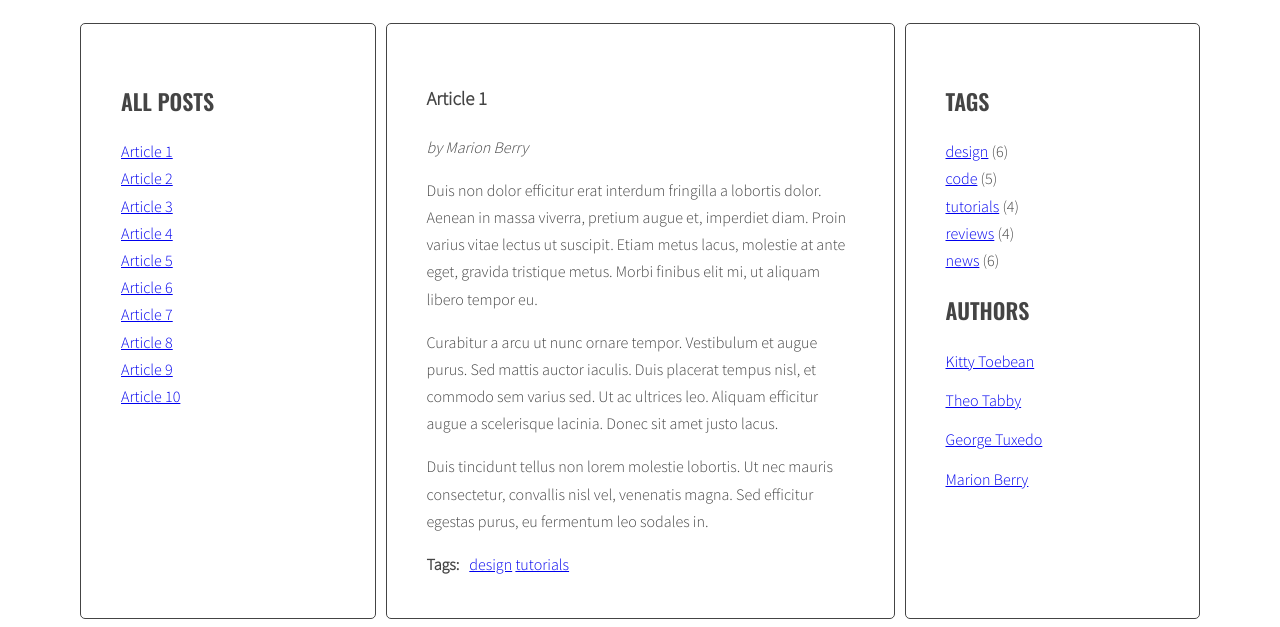
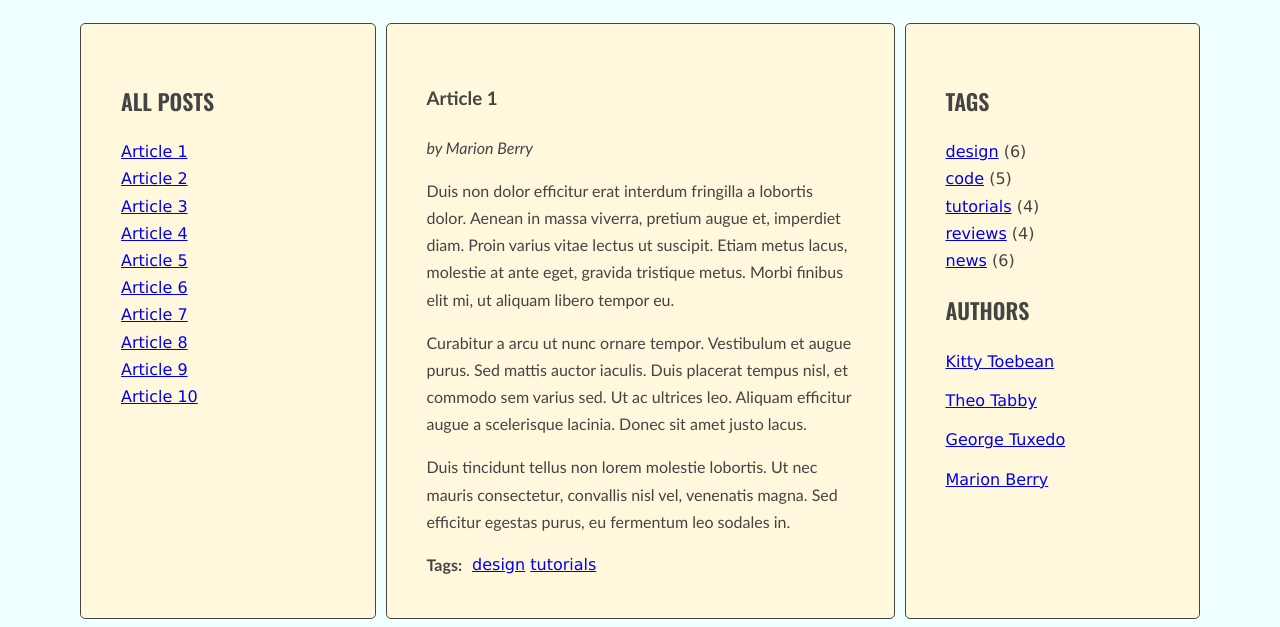
Before and after one commit to CezaryMalin/javascript-blog, a website: page index.html in a window 1280 px wide. Shown: the part 220-847 px from the top of the page. Drawn offline with nearby package versions, Linux system fonts and the light colour scheme.

Commit message:
add styles scss and repair errors after npm run test:js

```diff
--- a/js/script.js
+++ b/js/script.js
@@ -5,98 +5,47 @@
     optTitleSelector = '.post-title',
     optTitleListSelector = '.titles';
 
-// function generateTitleLinks(){
-
-// /*[DONE] remove contents of titleList */
-
-// const titleList = document.querySelector(optTitleListSelector);
-// titleList.innerHTML = '';
-
-// /* [Done] for each article */
-
-// const articles = document.querySelectorAll(optArticleSelector);
-//   for (let article of articles) {
-
-//   /* [Done] get the article id */
-//     const articleId = article.getAttribute('id');
-
-//   /*[Done] find the title element */
-//   const articleTitleElement = article.querySelector(optTitleSelector);
-
-//   /* [Done]  get the title from the title element */
-//   const articleTitle = articleTitleElement.innerHTML;
-
-//   /* [Done]  create HTML of the link */
-//   const linkHTML = '<li><a href="#' + articleId + '"><span>' + articleTitle + '</span></a></li>';
-//     console.log(linkHTML);
-
-//   /* [Done] insert link into titleList */
-//   titleList.innerHTML = titleList.innerHTML + linkHTML;
-
-//   }
-// }
-
-function generateTitleLinks(){
-  /* [Done] remove contents of titleList */
+  function generateTitleLinks() {
     const titleList = document.querySelector(optTitleListSelector);
     titleList.innerHTML = '';
 
-  /* [Done]  find all the articles and save them to variable: articles */
     const articles = document.querySelectorAll(optArticleSelector);
     let html = '';
     for (let article of articles) {
-    /*[Done]  get the article id */
       const articleId = article.getAttribute('id');
-
-    /*[Done]  find the title element */
       const articleTitleElement = article.querySelector(optTitleSelector);
-
-    /*[Done]  get the title from the title element */
       const articleTitle = articleTitleElement.innerHTML;
-
-    /*[Done]  create HTML of the link */
       const linkHTML = '<li><a href="#' + articleId + '"><span>' + articleTitle + '</span></a></li>';
-
-    /*[Done]  insert link into html variable */
       html = html + linkHTML;
     }
 
     titleList.innerHTML = html;
   }
+
   generateTitleLinks();
 
-const titleClickHandler = function(event) {
+  const titleClickHandler = function (event) {
     event.preventDefault();
     const clickedElement = this;
 
-  /* [DONE] remove class 'active' from all article links  */
     const activeLinks = document.querySelectorAll('.titles a.active');
-
     for (let activeLink of activeLinks) {
       activeLink.classList.remove('active');
     }
 
-  /* [DONE] add class 'active' to the clicked link */
     clickedElement.classList.add('active');
 
-  /* [DONE] remove class 'active' from all articles */
     const activeArticles = document.querySelectorAll('.posts article.active');
-
     for (let activeArticle of activeArticles) {
       activeArticle.classList.remove('active');
     }
 
-  /*[DONE] get 'href' attribute from the clicked link */
     const hrefAttrFromClickedEl = clickedElement.getAttribute('href');
+    const foundedArticle = document.querySelector(hrefAttrFromClickedEl);
+    foundedArticle.classList.add('active');
+  };
 
-  /* [DONE] find the correct article using the selector (value of 'href' attribute) */
-  const foundedArticle = document.querySelector(hrefAttrFromClickedEl);
-
-  /* [DONE] add class 'active' to the correct article */
-  foundedArticle.classList.add('active');
-}
   const links = document.querySelectorAll('.titles a');
-
   for (let link of links) {
     link.addEventListener('click', titleClickHandler);
   }
--- a/sass/style.scss
+++ b/sass/style.scss
@@ -16,7 +16,7 @@ $font-text: 'Source Sans Pro', sans-serif;
 }
 
 body {
-  background: $color-light;
+  background-color: #F0FFFF;
   font-family: $font-text;
   color: $color-dark;
   font-weight: 300;
@@ -57,7 +57,7 @@ body {
 }
 
 .sidebar, .posts {
-  background: $color-light;
+  background: #FFF8DC;
   margin-right: 10px;
   padding: 40px;
   border: 1px solid $color-dark;
@@ -78,6 +78,7 @@ body {
 
 .list {
   list-style-type: none;
+  font-family: 'Lucida Sans', 'Lucida Sans Regular', 'Lucida Grande', 'Lucida Sans Unicode', Geneva, Verdana, sans-serif;
   margin: 0;
   padding: 0;
   .active {
```
Also changed, not shown: package.json (+8 -12 lines), .eslintrc.json (added), css/style.css, 2 other files. Lines whose indentation alone changed are shown as unchanged.
